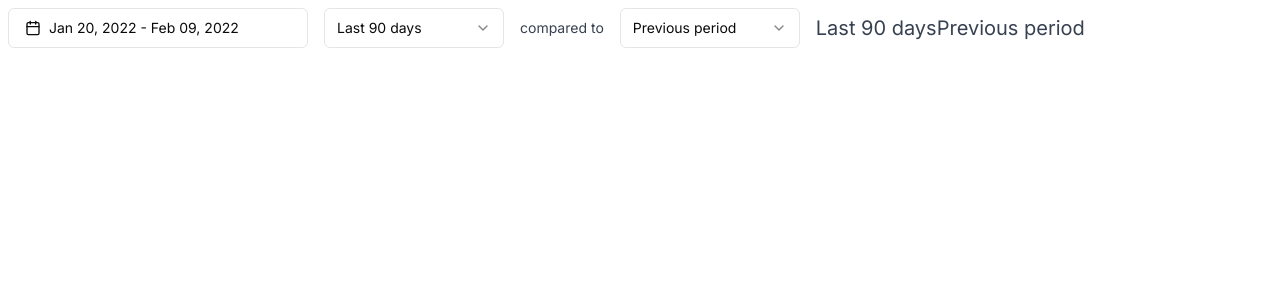
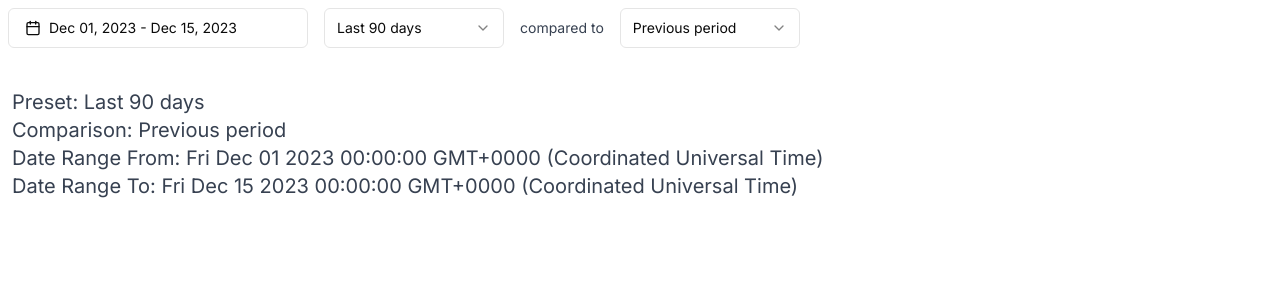
Before and after one commit to ashtonw7/dashboard-demo, a Next.js app: page / in a window 1280 px wide. Shown: the top 300 px of the page. Built offline with nearby package versions, Linux system fonts and the light colour scheme.

Commit message:
cleanup calendar and add debug values

```diff
--- a/components/Dashboard.tsx
+++ b/components/Dashboard.tsx
@@ -27,9 +27,11 @@ const comparisonOptions = {
 }
 
 export default function Dashboard({name, containerStyle, onClickDashboardItem}: Props) {
-    const [date, setDate] = useState<DateRange | undefined>({
-        from: new Date(2022, 0, 20),
-        to: addDays(new Date(2022, 0, 20), 20),
+    const [today, setToday] = useState<Date>(new Date());
+
+    const [dateRange, setDateRange] = useState<DateRange | undefined>({
+        from: new Date(today.getFullYear(), today.getMonth(), 1),
+        to: new Date(today.getFullYear(), today.getMonth(), today.getDate()),
     })
 
 
@@ -39,11 +41,16 @@ export default function Dashboard({name, containerStyle, onClickDashboardItem}:
     return(
         <div style={containerStyle}>
             <div className='flex flex-row justify-left items-center gap-4 mt-2 ml-2'>
-                <DateRangePicker setDashBoardDate={setDate} />
+                <DateRangePicker parentDate={dateRange} setDashBoardDate={setDateRange} />
                 <PresetDropdown selected={preset} setSelected={setPreset} options={presetOptions} />
                 <span className='text-sm text-center text-gray-700'>compared to</span>
                 <PresetDropdown selected={comparison} setSelected={setComparison} options={comparisonOptions} />
-                <span className='text-xl text-center text-gray-700'>{preset}{comparison}</span>
+            </div>
+            <div id="debug" className='flex flex-col items-start mt-10 ml-3'>
+                <span className='text-xl text-center text-gray-700'>Preset: {preset}</span>
+                <span className='text-xl text-center text-gray-700'>Comparison: {comparison}</span>
+                <span className='text-xl text-center text-gray-700'>Date Range From: {dateRange?.from?.toString()}</span>
+                <span className='text-xl text-center text-gray-700'>Date Range To: {dateRange?.to?.toString()}</span>
             </div>
         </div>
     )
--- a/components/DateRangePicker.tsx
+++ b/components/DateRangePicker.tsx
@@ -9,6 +9,7 @@ import { DateRange } from "react-day-picker"
 import { cn } from "@/lib/utils"
 import { Button } from "@/components/ui/button"
 import { Calendar } from "@/components/ui/calendar"
+
 import {
   Popover,
   PopoverContent,
@@ -16,14 +17,15 @@ import {
 } from "@/components/ui/popover"
 
 interface Props {
+    parentDate: DateRange | undefined,
     setDashBoardDate: Function,
 }
 
-export default function DateRangePicker({setDashBoardDate}: Props) {
+export default function DateRangePicker({parentDate, setDashBoardDate}: Props) {
 
     const [date, setDate] = useState<DateRange | undefined>({
-        from: new Date(2022, 0, 20),
-        to: addDays(new Date(2022, 0, 20), 20),
+        from: parentDate?.from,
+        to: parentDate?.to,
     })
 
     useEffect(() => {
```
